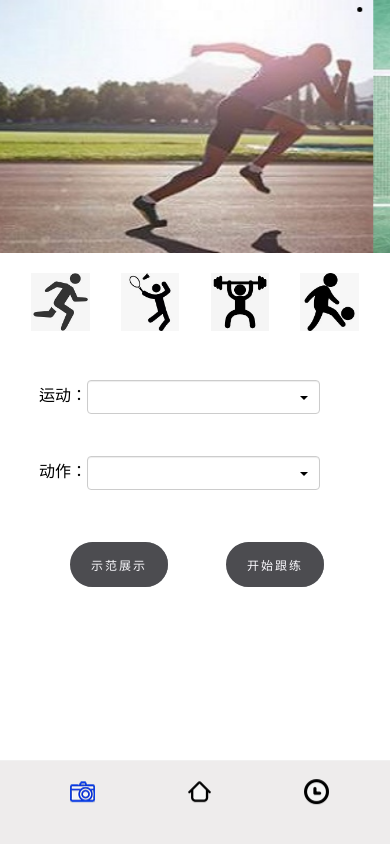
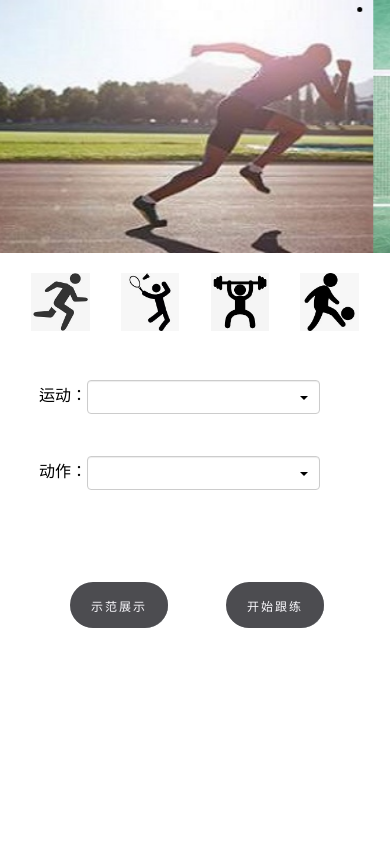
Before and after one commit to leoShen917/smart-app, a plain HTML site: page www/camera.html in a window 390 px wide. Drawn offline with Linux system fonts and the light colour scheme; some packages are replaced by stand-ins of ours.

Commit message:
ui优化

```diff
--- a/www/camera.html
+++ b/www/camera.html
@@ -49,13 +49,7 @@
             </div>
         </div>
     </div>
-    <div class='bottom'>
-        <div class='container'>
-            <div class='camera'><a href='#'><img id='camera' src='img/camera2_en.png'></a></div>
-            <div class='home'><a href='home.html'><img id='home' src='img/home_no.png'></a></div>
-            <div class='history'><a href='history.html'><img id='history' src='img/history_no.png'></a></div>
-        </div>
-    </div>
+
 </body>
 
 </html>
--- a/www/css/button.css
+++ b/www/css/button.css
@@ -49,7 +49,7 @@
     width: 25%;
     position: absolute;
     float:left;
-    top: 57%;
+    top: 65%;
     right:57%;}
     /* transform:translate(-50%) */
 
@@ -59,7 +59,7 @@
     width: 25%;
     position: absolute;
     float:left;
-    top: 57%;
+    top: 65%;
     right:17%;}
     /* transform:translate(-50%) */
 #uploadbut {
```
Also changed, not shown: www/home.html (+2 -2 lines).
